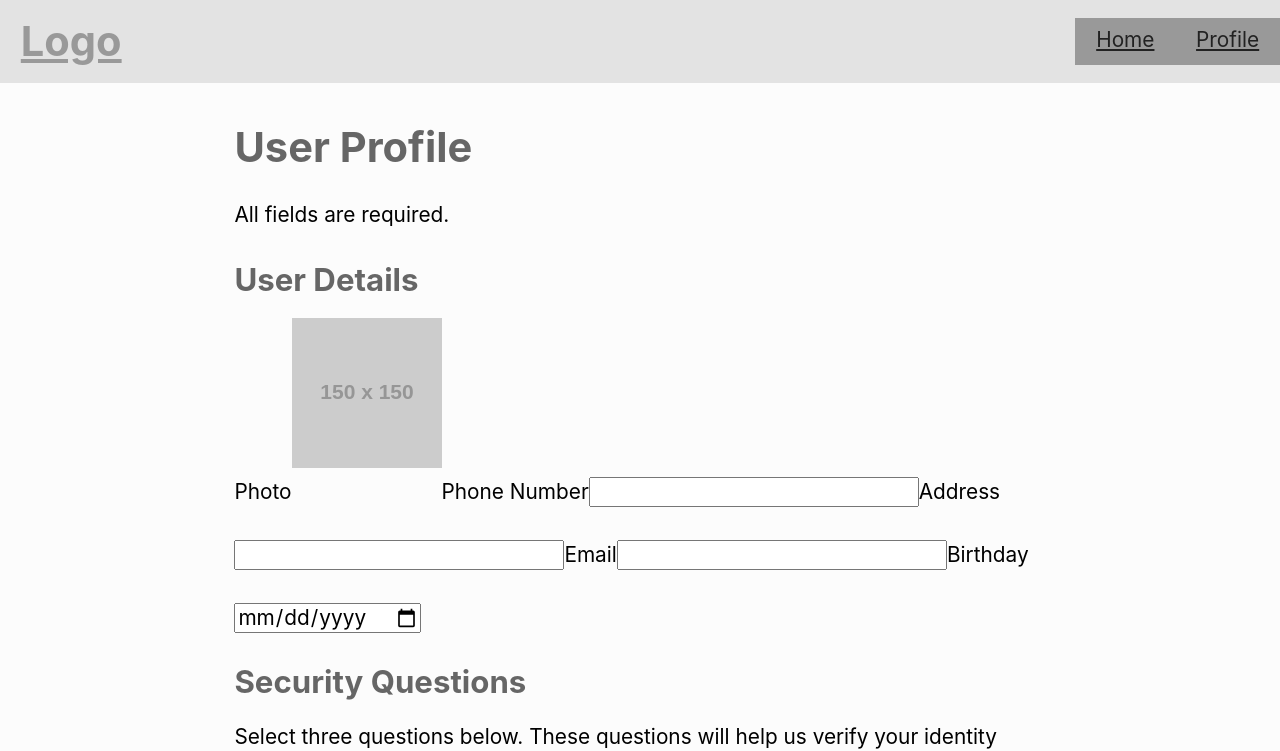
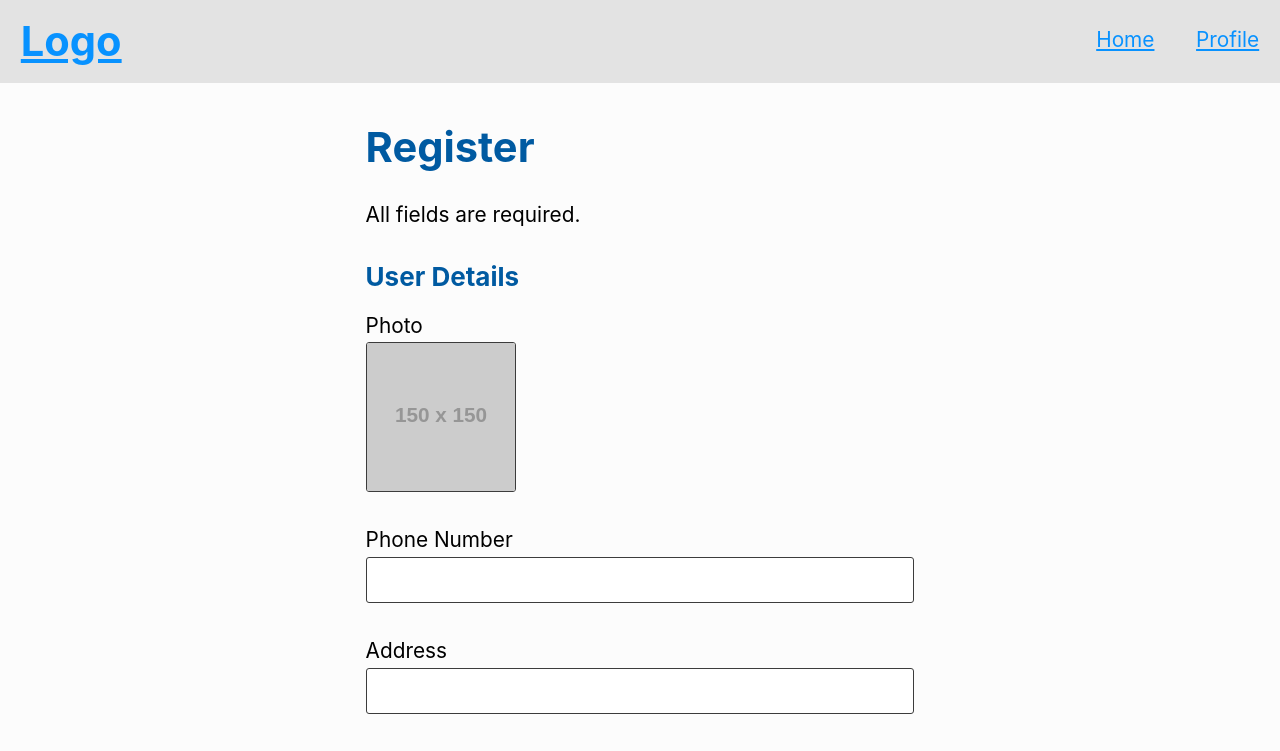
Before and after one commit to lifeanddoodles/react-user-profile, a React app: page /user-profile in a window 1280 px wide. Shown: the top 751 px of the page. Built offline with nearby package versions, Linux system fonts and the light colour scheme.

Commit message:
Clean CSS files. Add styles to registration form.

```diff
--- a/src/App.scss
+++ b/src/App.scss
@@ -187,6 +187,7 @@ a {
 
 /* Layout
    ========================================================================== */
+
 /**
  * Grouping content
  */
@@ -211,7 +212,6 @@ ul[role='menu'] {
 a[role='menuitem'] {
   display: block;
   padding: 0.25em 1em 0.4em;
-  color: color-yiq(theme-color('secondary'));
 }
 
 ul[role='menubar'],
@@ -220,8 +220,8 @@ ul[role='menu'] {
   [role='menuitem']:hover,
   [role='menuitem']:focus svg,
   [role='menuitem']:hover svg {
-    background-color: theme-color('primary');
-    outline: theme-color('accent') dotted 2px;
+    background-color: transparent;
+    outline: theme-color('primary') dotted 2px;
     color: color-yiq(theme-color('primary'));
   }
 }
@@ -232,15 +232,13 @@ ul[role='menu'] {
 
 .main-navigation {
   display: none;
-  background-color: theme-color('secondary');
+  background-color: transparent;
   &--open {
     display: block;
     position: absolute;
     top: 0;
     bottom: 0;
     min-width: 50%;
-    // width: calc(100vw - 2em);
-    // height: calc(100vh - 2em);
 
     ul[role='menubar'] {
       display: block;
@@ -257,10 +255,6 @@ ul[role='menu'] {
     background-color: theme-color('primary', 'light');
     color: color-yiq(theme-color('primary', 'light'));
   }
-
-  // &--active {
-  // soon
-  // }
 }
 
 .sub-menu {
@@ -276,9 +270,7 @@ ul[role='menu'] {
 /**
  * Larger Screens
  */
-@media (max-width: 599px) {
-  // soon...
-}
+
 @media (min-width: 600px) {
   .menu-toggle {
     display: none;
@@ -321,6 +313,25 @@ textarea {
   font-size: 100%;
   line-height: 1.15;
   margin: 0 0 $margin__bottom;
+  padding: 0.5em 1em;
+  border-radius: 3px;
+
+  &:focus {
+    outline: theme-color('primary') dotted 2px;
+  }
+}
+
+input,
+optgroup,
+select,
+textarea {
+  outline-offset: -2px;
+  border-width: 1px;
+  border-style: solid;
+  border-color: theme-color('foreground', 'light');
+}
+[type='image'] {
+  padding: 0;
 }
 
 button,
@@ -334,12 +345,8 @@ button,
 [type='submit'],
 .button {
   -webkit-appearance: button;
-  padding: 0.5em 1em;
-  border-radius: 3px;
-
-  &:focus {
-    outline: theme-color('accent') dotted 2px;
-  }
+  outline-offset: 0;
+  cursor: pointer;
 
   &::-moz-focus-inner {
     border-style: none;
@@ -382,8 +389,56 @@ progress {
   font: inherit;
 }
 
+.form {
+  &__section {
+    @include font-size(1.25);
+  }
+  &__group {
+    display: flex;
+    flex-direction: column;
+
+    &--buttons {
+      flex-direction: row;
+
+      button {
+        height: fit-content;
+      }
+    }
+  }
+  &__range {
+    display: flex;
+    max-width: 35ch;
+
+    input {
+      width: 100%;
+    }
+
+    &-max {
+      margin-left: 1em;
+    }
+  }
+
+  @media screen and (min-width: 50em) {
+    &__row {
+      display: flex;
+    }
+
+    &__group {
+      &--buttons {
+        align-items: flex-end;
+      }
+    }
+  }
+}
+
+.user-profile {
+  &__avatar {
+    width: 150px;
+  }
+}
+
 /**
- * Interactive
+* Interactive
  */
 
 summary {
@@ -428,17 +483,10 @@ img {
   margin: 0 auto;
 }
 
-// figcaption {
-//   //
-// }
-
-// figure {
-//   //
-// }
-
 /**
  * App
  */
+
 .App {
   display: flex;
   flex-direction: column;
@@ -466,7 +514,7 @@ img {
     margin: 0 auto;
     padding: 0 1em;
     width: 100%;
-    max-width: 65ch;
+    max-width: 45ch;
   }
 }
 
@@ -533,3 +581,10 @@ main {
     }
   }
 }
+
+.hero {
+  width: 100vw;
+  position: relative;
+  left: calc((-100vw + 100%) / 2);
+  margin-bottom: 3em;
+}
--- a/src/components/Hero.js
+++ b/src/components/Hero.js
@@ -3,7 +3,12 @@ import React from 'react';
 export default function Hero() {
   return (
     <section className='hero'>
-      <img src='https://source.unsplash.com/random/1600x900' alt='' />
+      <img
+        src='https://source.unsplash.com/random/1280x320'
+        alt=''
+        width='150'
+        height='150'
+      />
     </section>
   );
 }
--- a/src/pages/UserProfile.js
+++ b/src/pages/UserProfile.js
@@ -1,34 +1,79 @@
-import React from 'react';
+import React, { useEffect, useState } from 'react';
 
 export default function UserProfile() {
+  const handleChange = event => {
+    console.log(`${event.target.name}: ${event.target.value}`);
+  };
+
+  const handleSubmit = event => {
+    event.preventDefault();
+    console.log(`Submitted`);
+  };
+
   return (
     <div id='content' className='content'>
       <main>
-        <h1>User Profile</h1>
+        <h1>Register</h1>
+        <form action='' className='form user-profile' onSubmit={handleSubmit}>
           <p>All fields are required.</p>
-
-        <form action='' className='user-profile' method='POST'>
-          <h2>User Details</h2>
+          <h2 className='form__section'>User Details</h2>
+          <div className='form__group'>
             <label htmlFor='avatar'>Photo</label>
             <input
               type='image'
               name='avatar'
               src='https://via.placeholder.com/150'
               alt=''
+              className='user-profile__avatar'
+              required
             />
+          </div>
+          <div className='form__group'>
             <label htmlFor='phone'>Phone Number</label>
-          <input type='tel' name='phone' id='phone' />
+            <input
+              type='tel'
+              name='phone'
+              id='phone'
+              required
+              onChange={handleChange}
+            />
+          </div>
+          <div className='form__group'>
             <label htmlFor='address'>Address</label>
-          <input type='text' name='address' id='address' />
+            <input
+              type='text'
+              name='address'
+              id='address'
+              required
+              onChange={handleChange}
+            />
+          </div>
+          <div className='form__group'>
             <label htmlFor='email'>Email</label>
-          <input type='email' name='email' id='email' />
+            <input
+              type='email'
+              name='email'
+              id='email'
+              required
+              onChange={handleChange}
+            />
+          </div>
+          <div className='form__group'>
             <label htmlFor='birthday'>Birthday</label>
-          <input type='date' name='birthday' id='birthday' />
-          <h2>Security Questions</h2>
+            <input
+              type='date'
+              name='birthday'
+              id='birthday'
+              required
+              onChange={handleChange}
+            />
+          </div>
+          <h2 className='form__section'>Security Questions</h2>
           <p>
-            Select three questions below. These questions will help us verify
-            your identity should you forget your password.
+            These questions will help us verify your identity should you forget
+            your password. Choose three questions below.
           </p>
+          <div className='form__group'>
             <label htmlFor='' name='security-question-1'>
               Security question 1
             </label>
@@ -37,9 +82,12 @@ export default function UserProfile() {
               id='security-question-1'
               disabled
               defaultValue='0'
+              required
             >
               <option value=''>Select your option</option>
             </select>
+          </div>
+          <div className='form__group'>
             <label htmlFor='' name='security-question-2'>
               Security question 2
             </label>
@@ -48,9 +96,12 @@ export default function UserProfile() {
               id='security-question-2'
               disabled
               defaultValue='0'
+              required
             >
               <option value=''>Select your option</option>
             </select>
+          </div>
+          <div className='form__group'>
             <label htmlFor='' name='security-question-3'>
               Security question 3
             </label>
@@ -59,9 +110,14 @@ export default function UserProfile() {
               id='security-question-3'
               disabled
               defaultValue='0'
+              required
             >
               <option value='0'>Select your option</option>
             </select>
+          </div>
+          <button className='button--accent' type='submit'>
+            Create Account
+          </button>
         </form>
       </main>
     </div>
--- a/src/styles/_colors.scss
+++ b/src/styles/_colors.scss
@@ -1,18 +1,18 @@
 $theme-colors: (
   'primary': (
-    'base': #666666,
-    'light': lighten(#666666, 10%),
-    'dark': darken(#666666, 10%)
+    'base': #005aa1,
+    'light': lighten(#005aa1, 10%),
+    'dark': darken(#005aa1, 10%)
   ),
   'accent': (
-    'base': #333333,
-    'light': lighten(#333333, 10%),
-    'dark': darken(#333333, 10%)
+    'base': #33aa00,
+    'light': lighten(#33aa00, 10%),
+    'dark': darken(#33aa00, 10%)
   ),
   'secondary': (
-    'base': #999999,
-    'light': lighten(#999999, 10%),
-    'dark': darken(#999999, 10%)
+    'base': #0892ff,
+    'light': lighten(#0892ff, 10%),
+    'dark': darken(#0892ff, 10%)
   ),
   'foreground': (
     'base': #222222,
```
Lines whose indentation alone changed are shown as unchanged.
